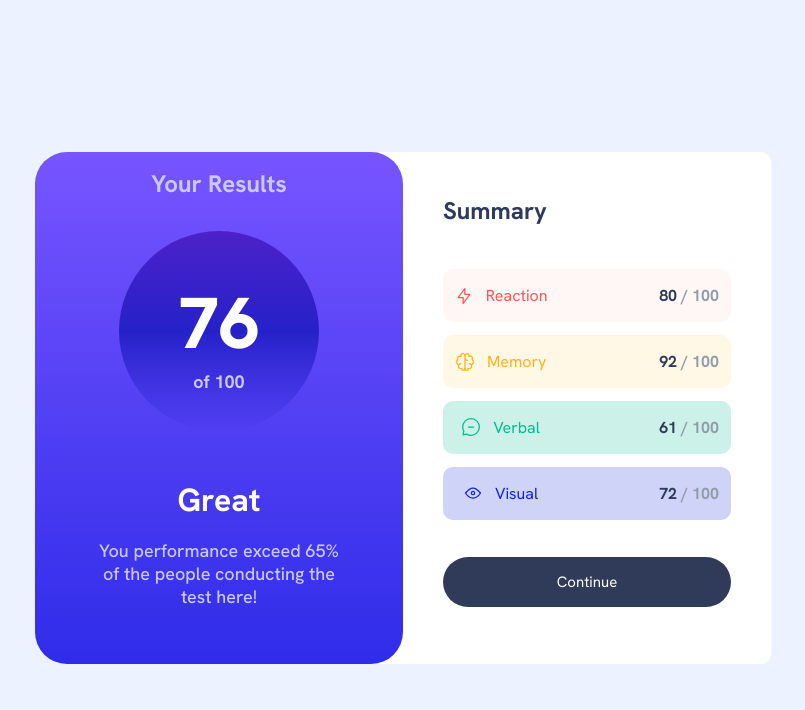
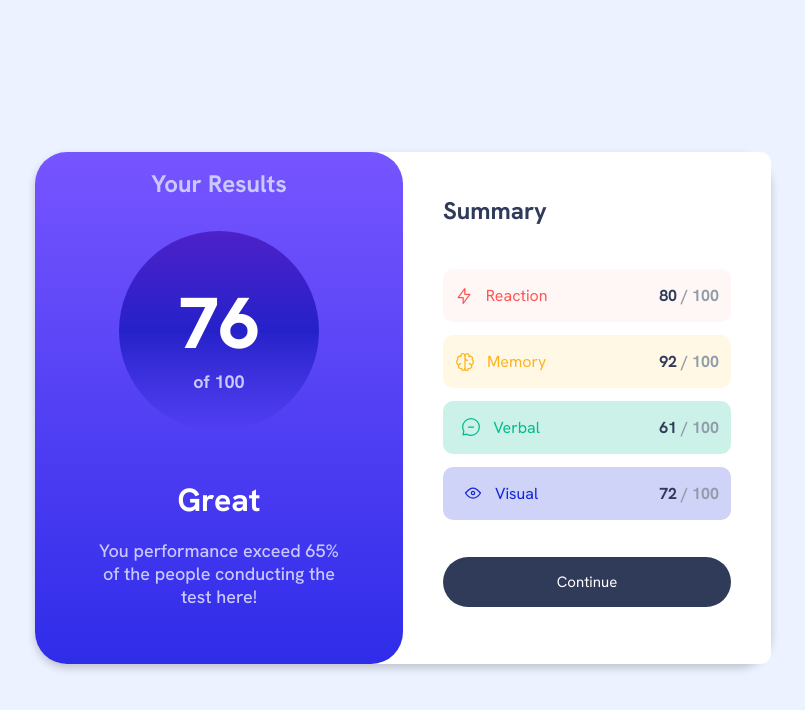
Before and after one commit to lucaliebenberg/results-summary-component, a React (Vite) app: page / in a window 1280 px wide. Shown: the top 710 px of the page, without its empty margins (237-1042 px from the left). Built offline with nearby package versions, Linux system fonts and the light colour scheme.

Commit message:
box shadow add

```diff
--- a/src/App.css
+++ b/src/App.css
@@ -19,6 +19,7 @@
   height: 512px;
   border-radius: 32px;
   font-family: Hansen Grotesk;
+  box-shadow: 0 4px 8px 0 rgba(0,0,0,0.2);
 }
 .card__Leftcontainer {
   width: 368px;
```
